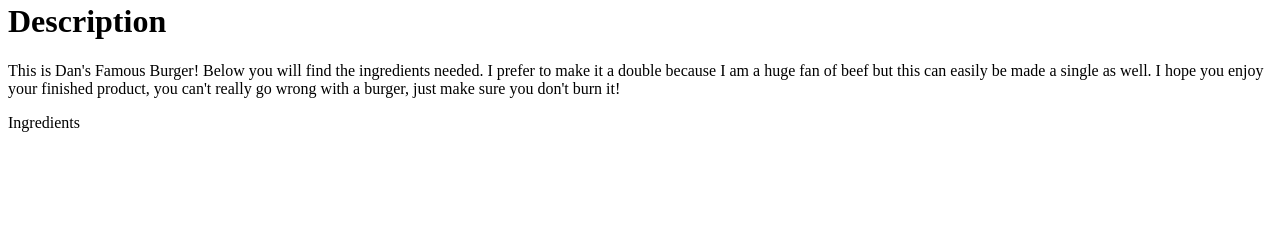
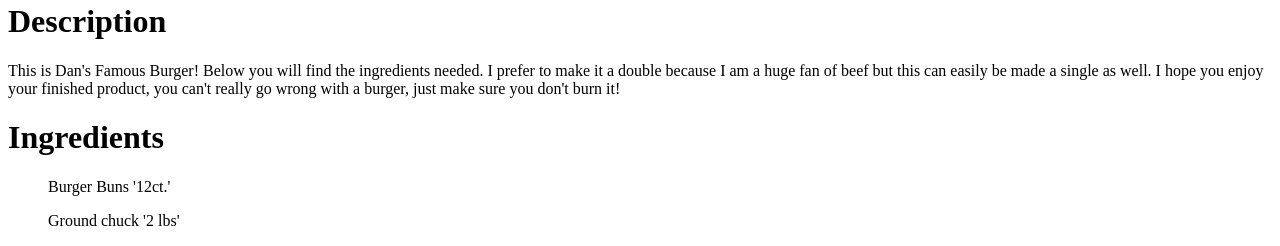
Before and after one commit to danohanlon73/odin-recipes, a plain HTML site: page recipes/burgers.html in a window 1280 px wide. Shown: the part 702-948 px from the top of the page. Before the commit the page ends 850 px from the top, so only its background shows below. Drawn offline with Linux system fonts and the light colour scheme.

Commit message:
Finish ingredients list

```diff
--- a/recipes/burgers.html
+++ b/recipes/burgers.html
@@ -14,8 +14,13 @@
 
     <p>This is Dan's Famous Burger! Below you will find the ingredients needed. I prefer to make it a double because I am a huge fan of beef but this can easily be made a single as well. I hope you enjoy your finished product, you can't really go wrong with a burger, just make sure you don't burn it!</p>
 
-    <p> Ingredients</p>
+    <h1> Ingredients</h1>
 
+    <ul>
+    <p><ls>Burger Buns '12ct.' </ls></p>
+    <p><ls>Ground chuck '2 lbs' </ls></p>
+
+    </ul>
 
 
 </body>
```
